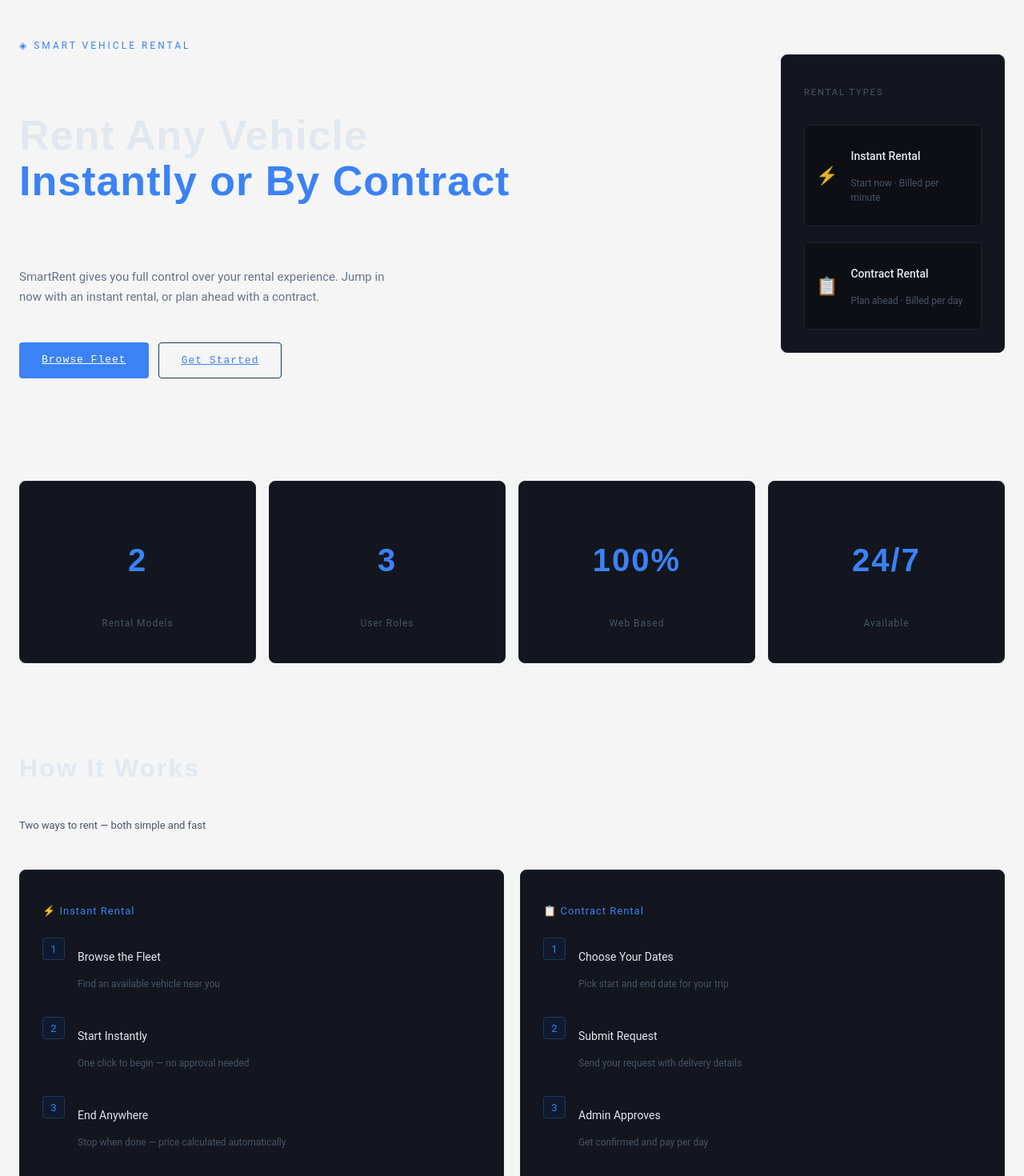
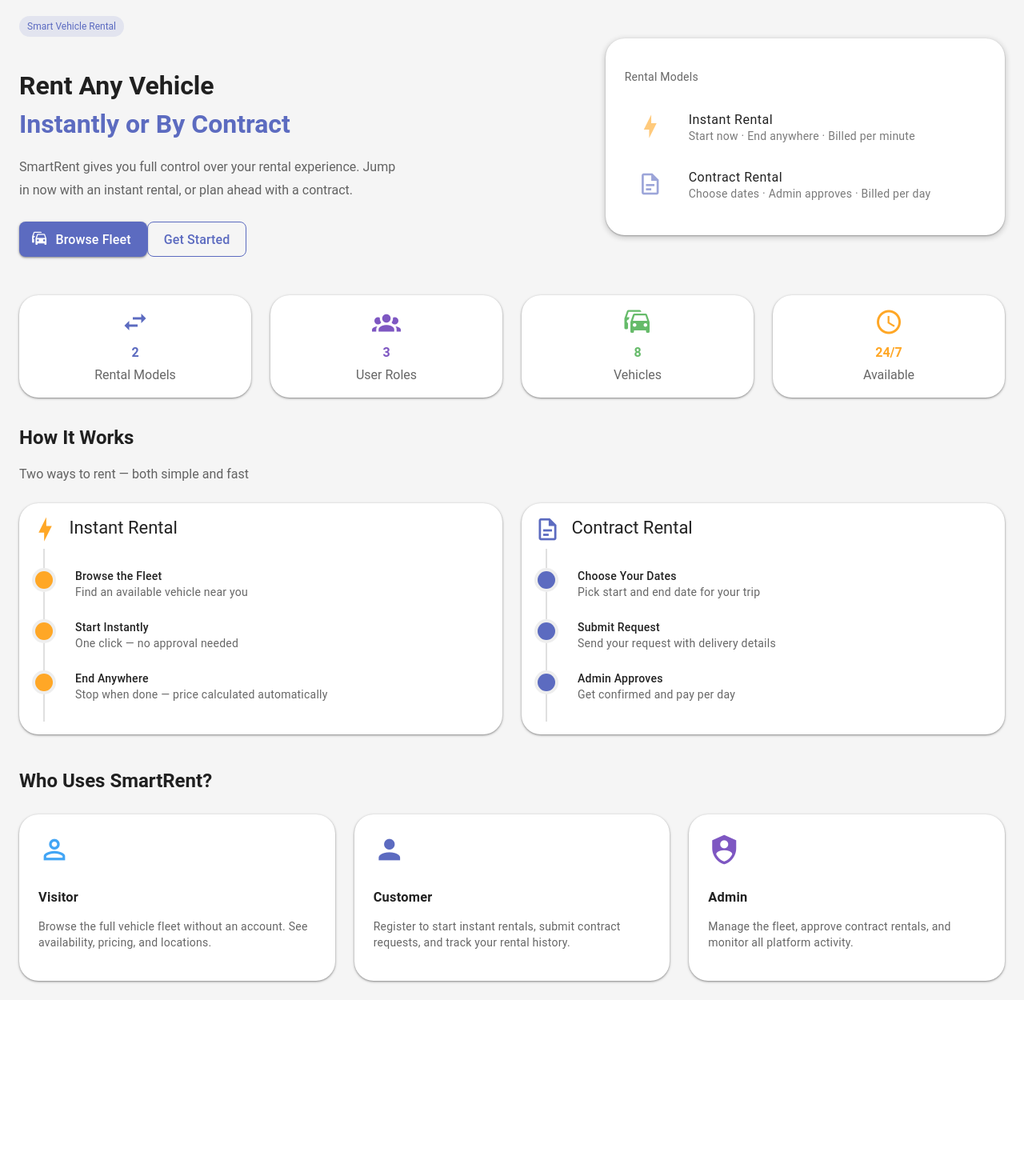
Before and after one commit to Kernel-Hunter/smart-vehicle-rental-system, a Vue app in the folder frontend/: page / in a window 1280 px wide. Shown: the part 100-1570 px from the top of the page at 80% size. After the commit the page ends 1350 px from the top, so only its background shows below. Built offline with nearby package versions, Linux system fonts and the light colour scheme.

Commit message:
Update HomeView.vue

```diff
--- a/frontend/src/views/HomeView.vue
+++ b/frontend/src/views/HomeView.vue
@@ -1,384 +1,175 @@
 <template>
-  <div class="home">
-
-    <!-- ── HERO SECTION ── -->
-    <section class="hero">
-      <div class="hero-content">
-        <p class="hero-tag">◈ SMART VEHICLE RENTAL</p>
-        <h1 class="hero-title">
+  <div>
+    <!-- ── HERO ── -->
+    <v-row align="center" class="py-8">
+      <v-col cols="12" md="7">
+        <v-chip color="primary" variant="tonal" size="small" class="mb-4">
+          Smart Vehicle Rental
+        </v-chip>
+        <h1 class="text-h3 font-weight-bold mb-4">
           Rent Any Vehicle<br />
-          <span class="hero-accent">Instantly or By Contract</span>
+          <span style="color: rgb(var(--v-theme-primary))">Instantly or By Contract</span>
         </h1>
-        <p class="hero-desc">
+        <p class="text-body-1 text-medium-emphasis mb-6" style="max-width:480px; line-height:1.8">
           SmartRent gives you full control over your rental experience.
           Jump in now with an instant rental, or plan ahead with a contract.
         </p>
-        <div class="hero-btns">
-          <!-- Takes logged-in users to vehicles, others to login -->
-          <router-link to="/vehicles" class="btn-primary">Browse Fleet</router-link>
-          <router-link to="/login" class="btn-ghost" v-if="!isLoggedIn">Get Started</router-link>
-          <router-link to="/rentals" class="btn-ghost" v-else>My Rentals</router-link>
+        <div class="d-flex gap-3">
+          <v-btn color="primary" size="large" rounded="lg" to="/vehicles" prepend-icon="mdi-car-multiple">
+            Browse Fleet
+          </v-btn>
+          <v-btn v-if="!currentUser" variant="outlined" color="primary" size="large" rounded="lg" to="/login">
+            Get Started
+          </v-btn>
+          <v-btn v-else variant="outlined" color="primary" size="large" rounded="lg" to="/rentals">
+            My Rentals
+          </v-btn>
         </div>
-      </div>
+      </v-col>
 
-      <!-- Decorative right side panel -->
-      <div class="hero-panel">
-        <div class="panel-card">
-          <p class="panel-label">RENTAL TYPES</p>
-          <div class="panel-item">
-            <span class="panel-icon">⚡</span>
-            <div>
-              <p class="panel-item-title">Instant Rental</p>
-              <p class="panel-item-sub">Start now · Billed per minute</p>
-            </div>
+      <!-- Rental type info card -->
+      <v-col cols="12" md="5">
+        <v-card rounded="xl" elevation="2">
+          <v-card-text class="pa-6">
+            <p class="text-overline text-medium-emphasis mb-3">Rental Models</p>
+            <v-list lines="two">
+              <v-list-item
+                prepend-icon="mdi-lightning-bolt"
+                title="Instant Rental"
+                subtitle="Start now · End anywhere · Billed per minute"
+                rounded="lg"
+                class="mb-2"
+              >
+                <template v-slot:prepend>
+                  <v-icon color="warning" size="32">mdi-lightning-bolt</v-icon>
+                </template>
+              </v-list-item>
+              <v-list-item
+                title="Contract Rental"
+                subtitle="Choose dates · Admin approves · Billed per day"
+                rounded="lg"
+              >
+                <template v-slot:prepend>
+                  <v-icon color="primary" size="32">mdi-file-document-outline</v-icon>
+                </template>
+              </v-list-item>
+            </v-list>
+          </v-card-text>
+        </v-card>
+      </v-col>
+    </v-row>
+
+    <!-- ── STATS ── -->
+    <v-row class="my-4">
+      <v-col v-for="stat in stats" :key="stat.label" cols="6" md="3">
+        <v-card rounded="xl" elevation="1" class="text-center pa-4">
+          <v-icon :color="stat.color" size="36" class="mb-2">{{ stat.icon }}</v-icon>
+          <div class="text-h4 font-weight-bold" :style="`color: rgb(var(--v-theme-${stat.color}))`">
+            {{ stat.value }}
           </div>
-          <div class="panel-item">
-            <span class="panel-icon">📋</span>
-            <div>
-              <p class="panel-item-title">Contract Rental</p>
-              <p class="panel-item-sub">Plan ahead · Billed per day</p>
-            </div>
-          </div>
-        </div>
-      </div>
-    </section>
-
-    <!-- ── STATS ROW ── -->
-    <section class="stats-row">
-      <!-- Each stat card shows a key platform number -->
-      <div class="stat-card" v-for="stat in stats" :key="stat.label">
-        <p class="stat-value">{{ stat.value }}</p>
-        <p class="stat-label">{{ stat.label }}</p>
-      </div>
-    </section>
+          <div class="text-caption text-medium-emphasis mt-1">{{ stat.label }}</div>
+        </v-card>
+      </v-col>
+    </v-row>
 
     <!-- ── HOW IT WORKS ── -->
-    <section class="how-section">
-      <h2 class="section-title">How It Works</h2>
-      <p class="section-sub">Two ways to rent — both simple and fast</p>
+    <h2 class="text-h5 font-weight-bold mt-8 mb-2">How It Works</h2>
+    <p class="text-medium-emphasis mb-6">Two ways to rent — both simple and fast</p>
 
-      <div class="steps-grid">
+    <v-row>
+      <!-- Instant rental steps -->
+      <v-col cols="12" md="6">
+        <v-card rounded="xl" elevation="1">
+          <v-card-title class="pa-4 pb-2">
+            <v-icon color="warning" class="mr-2">mdi-lightning-bolt</v-icon>
+            Instant Rental
+          </v-card-title>
+          <v-card-text>
+            <v-timeline density="compact" align="start">
+              <v-timeline-item
+                v-for="(step, i) in instantSteps"
+                :key="i"
+                dot-color="warning"
+                size="small"
+              >
+                <div class="font-weight-medium">{{ step.title }}</div>
+                <div class="text-caption text-medium-emphasis">{{ step.desc }}</div>
+              </v-timeline-item>
+            </v-timeline>
+          </v-card-text>
+        </v-card>
+      </v-col>
 
-        <!-- Instant rental steps -->
-        <div class="steps-card">
-          <p class="steps-type">⚡ Instant Rental</p>
-          <div class="step" v-for="(step, i) in instantSteps" :key="i">
-            <span class="step-num">{{ i + 1 }}</span>
-            <div>
-              <p class="step-title">{{ step.title }}</p>
-              <p class="step-desc">{{ step.desc }}</p>
-            </div>
-          </div>
-        </div>
+      <!-- Contract rental steps -->
+      <v-col cols="12" md="6">
+        <v-card rounded="xl" elevation="1">
+          <v-card-title class="pa-4 pb-2">
+            <v-icon color="primary" class="mr-2">mdi-file-document-outline</v-icon>
+            Contract Rental
+          </v-card-title>
+          <v-card-text>
+            <v-timeline density="compact" align="start">
+              <v-timeline-item
+                v-for="(step, i) in contractSteps"
+                :key="i"
+                dot-color="primary"
+                size="small"
+              >
+                <div class="font-weight-medium">{{ step.title }}</div>
+                <div class="text-caption text-medium-emphasis">{{ step.desc }}</div>
+              </v-timeline-item>
+            </v-timeline>
+          </v-card-text>
+        </v-card>
+      </v-col>
+    </v-row>
 
-        <!-- Contract rental steps -->
-        <div class="steps-card">
-          <p class="steps-type">📋 Contract Rental</p>
-          <div class="step" v-for="(step, i) in contractSteps" :key="i">
-            <span class="step-num">{{ i + 1 }}</span>
-            <div>
-              <p class="step-title">{{ step.title }}</p>
-              <p class="step-desc">{{ step.desc }}</p>
-            </div>
-          </div>
-        </div>
-
-      </div>
-    </section>
-
-    <!-- ── ROLES SECTION ── -->
-    <section class="roles-section">
-      <h2 class="section-title">Who Uses SmartRent?</h2>
-      <div class="roles-grid">
-        <div class="role-card" v-for="role in roles" :key="role.title">
-          <span class="role-icon">{{ role.icon }}</span>
-          <h3 class="role-title">{{ role.title }}</h3>
-          <p class="role-desc">{{ role.desc }}</p>
-        </div>
-      </div>
-    </section>
-
+    <!-- ── ROLES ── -->
+    <h2 class="text-h5 font-weight-bold mt-10 mb-6">Who Uses SmartRent?</h2>
+    <v-row>
+      <v-col v-for="role in roles" :key="role.title" cols="12" md="4">
+        <v-card rounded="xl" elevation="1" height="100%">
+          <v-card-text class="pa-6">
+            <v-icon :color="role.color" size="40" class="mb-3">{{ role.icon }}</v-icon>
+            <h3 class="text-h6 font-weight-bold mb-2">{{ role.title }}</h3>
+            <p class="text-body-2 text-medium-emphasis">{{ role.desc }}</p>
+          </v-card-text>
+        </v-card>
+      </v-col>
+    </v-row>
   </div>
 </template>
 
 <script>
+import { getCurrentUser } from '../store/data.js'
+
 export default {
   name: 'HomeView',
-
-  computed: {
-    // Check if user is logged in to show correct CTA button
-    isLoggedIn() { return !!localStorage.getItem('token') }
-  },
-
   data() {
     return {
-      // Platform statistics displayed in the stats row
+      currentUser: getCurrentUser(),
       stats: [
-        { value: '2', label: 'Rental Models' },
-        { value: '3', label: 'User Roles' },
-        { value: '100%', label: 'Web Based' },
-        { value: '24/7', label: 'Available' }
+        { value: '2',    label: 'Rental Models',  icon: 'mdi-swap-horizontal', color: 'primary' },
+        { value: '3',    label: 'User Roles',     icon: 'mdi-account-group',   color: 'secondary' },
+        { value: '8',    label: 'Vehicles',       icon: 'mdi-car-multiple',    color: 'success' },
+        { value: '24/7', label: 'Available',      icon: 'mdi-clock-outline',   color: 'warning' },
       ],
-
-      // Steps for instant rental flow
       instantSteps: [
-        { title: 'Browse the Fleet', desc: 'Find an available vehicle near you' },
-        { title: 'Start Instantly', desc: 'One click to begin — no approval needed' },
-        { title: 'End Anywhere', desc: 'Stop when done — price calculated automatically' }
+        { title: 'Browse the Fleet',  desc: 'Find an available vehicle near you' },
+        { title: 'Start Instantly',   desc: 'One click — no approval needed' },
+        { title: 'End Anywhere',      desc: 'Stop when done — price calculated automatically' }
       ],
-
-      // Steps for contract rental flow
       contractSteps: [
-        { title: 'Choose Your Dates', desc: 'Pick start and end date for your trip' },
-        { title: 'Submit Request', desc: 'Send your request with delivery details' },
-        { title: 'Admin Approves', desc: 'Get confirmed and pay per day' }
+        { title: 'Choose Your Dates',  desc: 'Pick start and end date for your trip' },
+        { title: 'Submit Request',     desc: 'Send your request with delivery details' },
+        { title: 'Admin Approves',     desc: 'Get confirmed and pay per day' }
       ],
-
-      // User role descriptions
       roles: [
-        {
-          icon: '👤',
-          title: 'Visitor',
-          desc: 'Browse the full vehicle fleet without an account. See availability, pricing, and locations.'
-        },
-        {
-          icon: '🙋',
-          title: 'Customer',
-          desc: 'Register to start instant rentals, submit contract requests, and track your rental history.'
-        },
-        {
-          icon: '🛠️',
-          title: 'Admin',
-          desc: 'Manage the fleet, approve contract rentals, and monitor all platform activity.'
-        }
+        { icon: 'mdi-account-outline', color: 'info',      title: 'Visitor',  desc: 'Browse the full vehicle fleet without an account. See availability, pricing, and locations.' },
+        { icon: 'mdi-account',         color: 'primary',   title: 'Customer', desc: 'Register to start instant rentals, submit contract requests, and track your rental history.' },
+        { icon: 'mdi-shield-account',  color: 'secondary', title: 'Admin',    desc: 'Manage the fleet, approve contract rentals, and monitor all platform activity.' }
       ]
     }
   }
 }
 </script>
-
-<style scoped>
-.home { display: flex; flex-direction: column; gap: 80px; }
-
-/* ── Hero ── */
-.hero {
-  display: flex;
-  align-items: center;
-  justify-content: space-between;
-  gap: 48px;
-  padding: 48px 0;
-}
-
-.hero-content { flex: 1; display: flex; flex-direction: column; gap: 20px; }
-
-.hero-tag {
-  color: #3b82f6;
-  font-size: 12px;
-  letter-spacing: 3px;
-}
-
-.hero-title {
-  font-family: 'Rajdhani', sans-serif;
-  font-size: 52px;
-  font-weight: 700;
-  color: #e2e8f0;
-  line-height: 1.1;
-  letter-spacing: 1px;
-}
-
-.hero-accent { color: #3b82f6; }
-
-.hero-desc {
-  color: #64748b;
-  font-size: 15px;
-  line-height: 1.7;
-  max-width: 480px;
-}
-
-.hero-btns { display: flex; gap: 12px; margin-top: 8px; }
-
-.btn-primary {
-  background: #3b82f6;
-  color: #fff;
-  padding: 12px 28px;
-  border-radius: 4px;
-  font-family: 'IBM Plex Mono', monospace;
-  font-size: 13px;
-  letter-spacing: 1px;
-  transition: background 0.2s;
-}
-.btn-primary:hover { background: #2563eb; }
-
-.btn-ghost {
-  background: transparent;
-  color: #3b82f6;
-  border: 1px solid #1e3a5f;
-  padding: 12px 28px;
-  border-radius: 4px;
-  font-family: 'IBM Plex Mono', monospace;
-  font-size: 13px;
-  letter-spacing: 1px;
-  transition: all 0.2s;
-}
-.btn-ghost:hover { background: #0f1a2e; }
-
-/* Hero decorative panel */
-.hero-panel { flex-shrink: 0; }
-
-.panel-card {
-  background: #13161e;
-  border: 1px solid #1e2535;
-  border-radius: 8px;
-  padding: 28px;
-  width: 280px;
-  display: flex;
-  flex-direction: column;
-  gap: 20px;
-}
-
-.panel-label {
-  font-size: 11px;
-  letter-spacing: 2px;
-  color: #475569;
-}
-
-.panel-item {
-  display: flex;
-  align-items: center;
-  gap: 16px;
-  background: #0d0f14;
-  border: 1px solid #1e2535;
-  border-radius: 6px;
-  padding: 14px;
-}
-
-.panel-icon { font-size: 22px; }
-
-.panel-item-title {
-  color: #e2e8f0;
-  font-size: 14px;
-  font-weight: 500;
-}
-
-.panel-item-sub {
-  color: #475569;
-  font-size: 12px;
-  margin-top: 2px;
-}
-
-/* ── Stats row ── */
-.stats-row {
-  display: grid;
-  grid-template-columns: repeat(4, 1fr);
-  gap: 16px;
-}
-
-.stat-card {
-  background: #13161e;
-  border: 1px solid #1e2535;
-  border-radius: 8px;
-  padding: 28px;
-  text-align: center;
-}
-
-.stat-value {
-  font-family: 'Rajdhani', sans-serif;
-  font-size: 40px;
-  font-weight: 700;
-  color: #3b82f6;
-  letter-spacing: 2px;
-}
-
-.stat-label {
-  color: #475569;
-  font-size: 12px;
-  margin-top: 4px;
-  letter-spacing: 1px;
-}
-
-/* ── How it works ── */
-.how-section { display: flex; flex-direction: column; gap: 32px; }
-
-.section-title {
-  font-family: 'Rajdhani', sans-serif;
-  font-size: 32px;
-  font-weight: 700;
-  color: #e2e8f0;
-  letter-spacing: 2px;
-}
-
-.section-sub { color: #475569; font-size: 13px; margin-top: -20px; }
-
-.steps-grid {
-  display: grid;
-  grid-template-columns: 1fr 1fr;
-  gap: 20px;
-}
-
-.steps-card {
-  background: #13161e;
-  border: 1px solid #1e2535;
-  border-radius: 8px;
-  padding: 28px;
-  display: flex;
-  flex-direction: column;
-  gap: 20px;
-}
-
-.steps-type {
-  color: #3b82f6;
-  font-size: 13px;
-  letter-spacing: 1px;
-  margin-bottom: 4px;
-}
-
-.step { display: flex; gap: 16px; align-items: flex-start; }
-
-.step-num {
-  background: #0f1a2e;
-  border: 1px solid #1e3a5f;
-  color: #3b82f6;
-  width: 28px;
-  height: 28px;
-  border-radius: 4px;
-  display: flex;
-  align-items: center;
-  justify-content: center;
-  font-size: 13px;
-  flex-shrink: 0;
-}
-
-.step-title { color: #e2e8f0; font-size: 14px; }
-.step-desc  { color: #475569; font-size: 12px; margin-top: 3px; }
-
-/* ── Roles ── */
-.roles-section { display: flex; flex-direction: column; gap: 28px; }
-
-.roles-grid {
-  display: grid;
-  grid-template-columns: repeat(3, 1fr);
-  gap: 20px;
-}
-
-.role-card {
-  background: #13161e;
-  border: 1px solid #1e2535;
-  border-radius: 8px;
-  padding: 28px;
-  display: flex;
-  flex-direction: column;
-  gap: 12px;
-  transition: border-color 0.2s;
-}
-.role-card:hover { border-color: #2a4a7f; }
-
-.role-icon  { font-size: 28px; }
-.role-title {
-  font-family: 'Rajdhani', sans-serif;
-  font-size: 18px;
-  font-weight: 700;
-  color: #e2e8f0;
-  letter-spacing: 1px;
-}
-.role-desc  { color: #64748b; font-size: 13px; line-height: 1.6; }
-</style>
```
